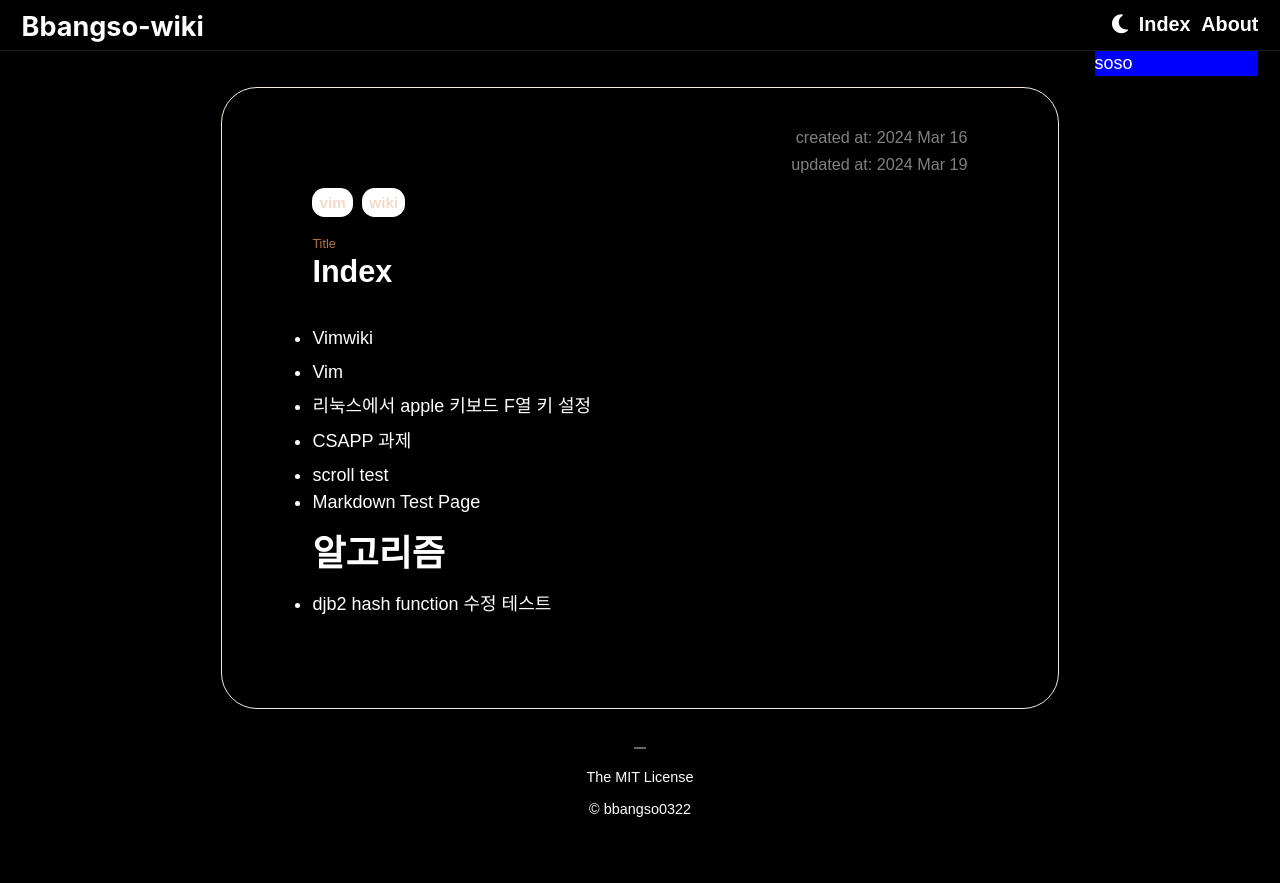
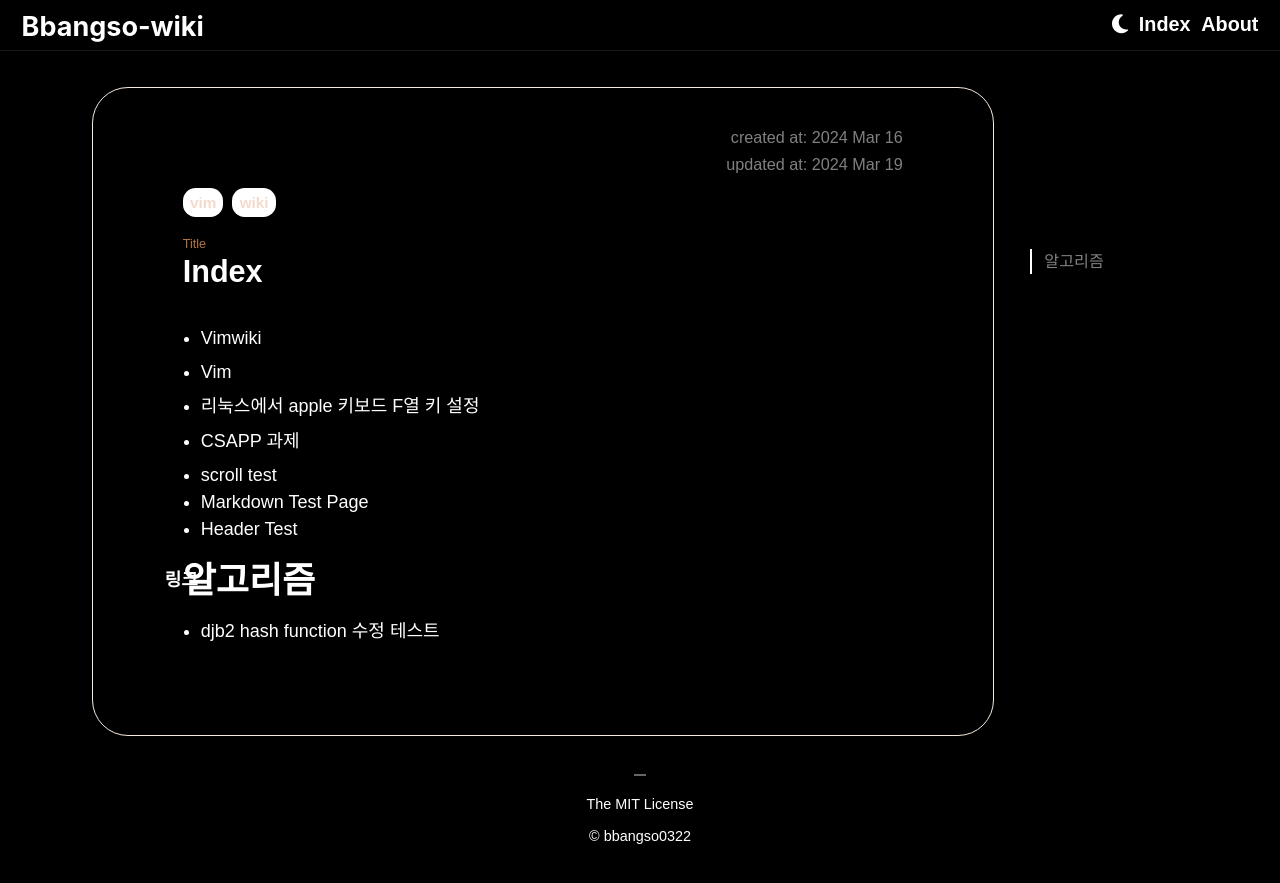
Before and after one commit to bbangso0322/kiwi-log, a Jekyll site: the page built from _mywikis/index.md, in a window 1280 px wide. Shown: the top 883 px of the page. Built offline with Jekyll 4.4.1, drawn with Linux system fonts in a browser that asks for light colours; some web fonts are replaced.

Commit message:
add anchor

```diff
--- a/_layouts/wikipage.html
+++ b/_layouts/wikipage.html
@@ -23,6 +23,6 @@ layout: default
 	</div>
 
 </div>
-<div class="overview">
-	soso
+
+<div class="tableOfContent" id="toc">
 </div>
--- a/_mywikis/index.md
+++ b/_mywikis/index.md
@@ -11,6 +11,7 @@ tags: vim wiki
 
 * [scroll test](scroll test)
 * [Markdown Test Page](Markdown Test Page)
+* [Header Test](Header Test)
 
 # 알고리즘
 * [djb2 hash function](djb2 hash function)
--- a/_sass/markdown.scss
+++ b/_sass/markdown.scss
@@ -8,3 +8,28 @@ p {
 	background-color: gray;
 	border-radius: 1rem;
 }
+
+.page-container h1,
+.page-container h2,
+.page-container h3,
+.page-container h4,
+.page-container h5,
+.page-container h6 {
+	position: relative;
+}
+
+
+.page-container ul,
+.page-container ol {
+	padding-left: 1rem;
+}
+
+.task-list {
+	list-style: none;
+}
+
+.anchor {
+	position: absolute;
+	left: -1rem;
+	font-size: 1rem;
+}
--- a/_sass/page.scss
+++ b/_sass/page.scss
@@ -14,13 +14,32 @@
 	border: 1px solid var(--border-color);
 }
 
-.overview {
+.tableOfContent {
 	display: flex;
+	flex-direction: column;
 	position: sticky;
-	top: 20px;
-	background-color: blue;
+	top: 5rem;
 	width: 4rem;
 	flex-basis: 10rem;
+	margin-top: 11rem;
+	border-left: 2px solid var(--toc-border-color);
+	padding-left: 0.7rem;
+}
+
+.toc {
+	display: flex;
+	flex-direction: column;
+	padding-left: 1.2rem;
+}
+
+.toc-element {
+	font-size: 0.9rem;
+	opacity: 0.5;
+}
+
+.toc-element:hover {
+	opacity: 1;
+	font-weight: 700;
 }
 
 .title-tag {
--- /dev/null
+++ b/assets/js/anchor.js
@@ -0,0 +1,33 @@
+class AnchorManager {
+
+	constructor (toc) {
+		const headers =
+			document.querySelectorAll('h1, h2, h3, h4, h5 ,h6');
+		this.createAnchor(headers);
+		this.createToc(headers, toc);
+	}
+
+	createToc(headers, toc) {
+		for (const header of headers) {
+			const tocElement = document.createElement('a');
+			tocElement.setAttribute('href', '#' + header.id);
+			tocElement.setAttribute('class', 'toc-element');
+			tocElement.textContent = header.id;
+			toc.appendChild(tocElement);
+		}
+	}
+
+	createAnchor(headers) {
+		for (const header of headers) {
+			const anchorElement =
+				document.createElement('a');
+			anchorElement.setAttribute('href', '#' + header.id);
+			anchorElement.setAttribute('class', 'anchor');
+			anchorElement.textContent = "링크";
+
+			header.appendChild(anchorElement);
+		}
+	}
+}
+
+export { AnchorManager }
--- a/assets/js/index.js
+++ b/assets/js/index.js
@@ -1,6 +1,8 @@
 import { LightMode } from './utils.js'
+import { AnchorManager } from './anchor.js'
 
 const lightMode = new LightMode();
+const anchorManager = new AnchorManager(document.getElementById("toc"));
 
 document.getElementById("light-mode-container").addEventListener("click", (e) => {
 	lightMode.toggleMode();
--- a/assets/js/utils.js
+++ b/assets/js/utils.js
@@ -45,6 +45,7 @@ class LightMode{
 			styler.setProperty("--badge-font-color", '#B27444');
 			styler.setProperty("--title-tag-color", '#B27444');
 			styler.setProperty("--background-color-page", 'white');
+			styler.setProperty("--toc-border-color", '#CDC7C3');
 			modeIcon.classList.remove("fa-moon");
 			modeIcon.classList.add("fa-sun");
 		}
@@ -62,6 +63,7 @@ class LightMode{
 			styler.setProperty("--badge-font-color", '#F4DACC');
 			styler.setProperty("--title-tag-color", '#B27444');
 			styler.setProperty("--background-color-page", 'black');
+			styler.setProperty("--toc-border-color", 'white');
 			modeIcon.classList.remove("fa-sun");
 			modeIcon.classList.add("fa-moon");
 		}
```
Also changed, not shown: _mywikis/Header Test.md (added, +14 -0 lines), _mywikis/scroll test.md (+2 -0 lines).
